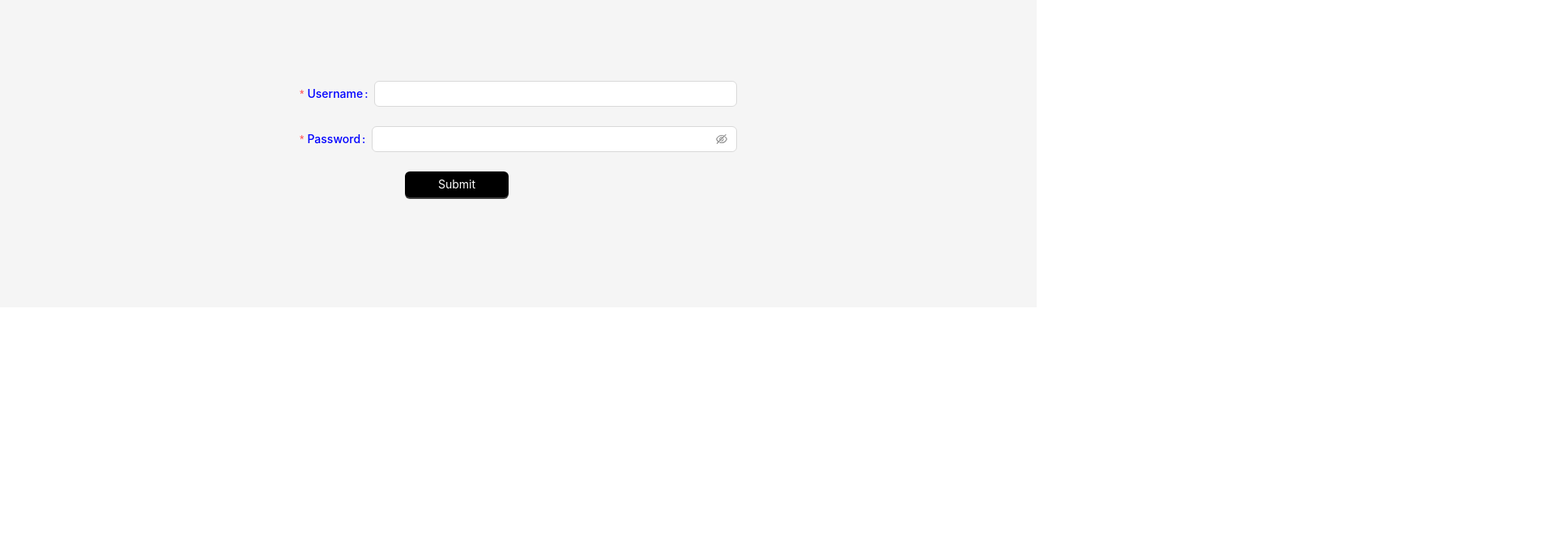
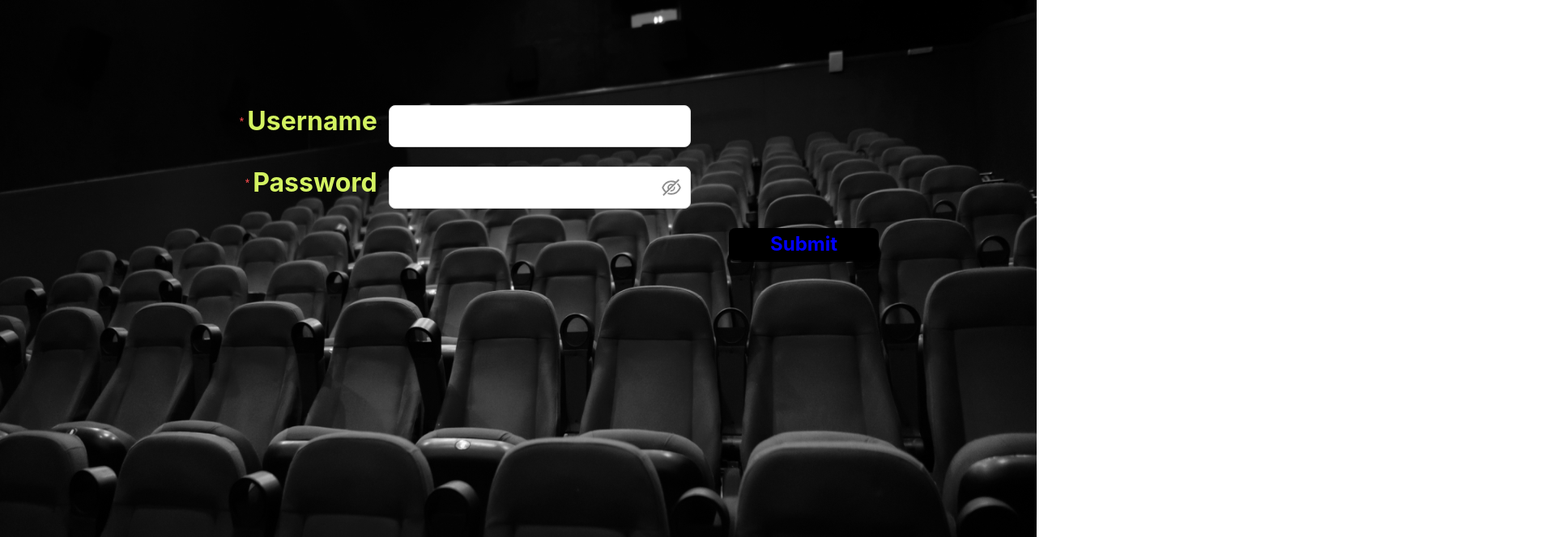
Before and after one commit to GheoC/CinemaAppReact, a React (Create React App) app: page /login in a window 1280 px wide. Shown: the top 664 px of the page at 81% size, 1920 px wide, since content can reach past the window. Built offline with nearby package versions, Linux system fonts and the light colour scheme.

Commit message:
Play with Ant Design Components
Beautify application.

```diff
--- a/src/components/LoginView/LoginView.jsx
+++ b/src/components/LoginView/LoginView.jsx
@@ -1,20 +1,39 @@
 import {Button, Form, Input, Layout} from "antd";
 import {Content} from "antd/es/layout/layout";
+import loginBackground from "../../pictures/loginbackground.jpg"
 
 function LoginView({loginFailedMessage, setLoginFailedMessage, onFinish}) {
     return (
-        <Layout>
-            <Content style={{padding: "100px 370px"}}>
-                <Form size={"middle"} onFinish={onFinish} onFieldsChange={() => setLoginFailedMessage('')}>
-                    <Form.Item name="username" requiredMark label="Username"
+        <Layout className={"container"} style={{
+            backgroundImage: `url(${loginBackground})`,
+            backgroundRepeat: "round",
+            backgroundBlendMode: "luminosity"
+        }}>
+            <Content style={{paddingTop: "130px"}}>
+                <Form size={"large"} onFinish={onFinish} onFieldsChange={() => setLoginFailedMessage('')}
+                      labelCol={{
+                          span: 9,
+                      }}
+                      wrapperCol={{
+                          span: 7,
+                      }}>
+                    <Form.Item name="username" requiredMark label={<label
+                        style={{color: "#d3f261", fontSize: "32px", fontWeight: "Bolder"}}>Username</label>}
                                rules={[{required: true, message: 'Username required'}]}>
-                        <Input/>
+                        <Input style={{fontSize: "24px"}}/>
                     </Form.Item>
-                    <Form.Item name="password" requiredMark label="Password"
+                    <Form.Item name="password" requiredMark label={<label
+                        style={{color: "#d3f261", fontSize: "32px", fontWeight: "Bolder"}}>Password</label>}
                                rules={[{required: true, message: 'Password required'}]}>
-                        <Input.Password/>
+                        <Input.Password style={{fontSize: "24px"}}/>
                     </Form.Item>
-                    <Button style={{padding: "0px 40px", margin: "0px 130px"}}
+                    <Button style={{
+                        padding: "0px 50px",
+                        margin: "0px 900px",
+                        fontSize: "24px",
+                        color: "blue",
+                        fontWeight: "bolder"
+                    }}
                             htmlType="submit" type={'primary'}> Submit</Button>
                     <br/>
                     <br/>
--- a/src/containers/App.jsx
+++ b/src/containers/App.jsx
@@ -3,6 +3,7 @@ import Login from "./Login";
 import {useAuthContext} from "../context/AuthProvider/AuthProvider";
 import {useEffect} from "react";
 import axios from "axios";
+import "../styles/App.css"
 
 function App() {
     const {username, setLoggedUser} = useAuthContext();
--- a/src/containers/Root/Root.jsx
+++ b/src/containers/Root/Root.jsx
@@ -1,20 +1,61 @@
-import {Button, Layout} from "antd";
+import {Button, Layout, Menu} from "antd";
 import {useAuthContext} from "../../context/AuthProvider/AuthProvider";
 import {PoweroffOutlined} from "@ant-design/icons";
+import {useState} from "react";
 
 function Root() {
+    const {username, logout} = useAuthContext();
+    const [collapsed, setCollapsed] = useState(true);
+    return (
+        <Layout className={"container"}>
+            <Layout.Sider collapsedWidth={"0px"} collapsible collapsed={collapsed}
+                          onCollapse={(value) => setCollapsed(value)}
+                          style={{background: "#4f202d", color: "white"}}>Slider</Layout.Sider>
 
-    const {logout} = useAuthContext();
-    return (
-        <Layout>
-            <Layout.Sider style={{background: "#4f202d", color: "white"}}>Slider</Layout.Sider>
             <Layout>
-                <Layout.Header style={{background: "rgb(17,2,2)", alignItems: "right"}}>
-                    <Button icon={<PoweroffOutlined />} type="primary" danger ghost onClick={logout}></Button>
+                <Layout.Header style={{background: "rgb(17,2,2)", height: "120px"}}>
+                    <Menu
+                        style={{backgroundColor: "black", display: "block", fontFamily: "Quicksand", marginTop: "25px"}}
+                        mode="horizontal"
+                        items={[
+                            {
+                                style: {float: "left"},
+                                key: 'title',
+                                label: <p style={{
+                                    marginBottom: "0px",
+                                    marginTop: "0px",
+                                    fontSize: "70px",
+                                    color: "#d3f261"
+                                }}>Cinema GG</p>,
+
+                            },
+                            {
+                                style: {float: "right"},
+                                key: 'logout',
+                                label: <Button size="large" icon={<PoweroffOutlined/>} type="primary" danger ghost
+                                               onClick={logout}></Button>,
+
+                            },
+                            {
+                                style: {float: "right"},
+                                key: 'greet',
+                                label: <p style={{
+                                    marginBottom: "0px",
+                                    marginTop: "0px",
+                                    fontSize: "20px",
+                                    color: "#d3f261"
+                                }}>Hello {username}</p>,
+
+                            }
+                        ]}
+                    ></Menu>
                 </Layout.Header>
-                <Layout.Content style={{innerHeight: "800px"}}>Content</Layout.Content>
-                <Layout.Footer style={{background: "rgba(140,6,8,0.33)"}}>Footer</Layout.Footer>
+
+                <Layout.Content>Content</Layout.Content>
+                <Layout.Footer style={{background: "rgb(17,2,2)"}}>Footer</Layout.Footer>
             </Layout>
+
+
         </Layout>)
 }
 
--- a/src/index.js
+++ b/src/index.js
@@ -10,7 +10,7 @@ const root = document.getElementById("root")
 const main = createRoot(root);
 
 main.render(<h2>
-    <ConfigProvider theme={{token: {colorPrimary: 'orange', colorText: "blue"}}}>
+    <ConfigProvider theme={{token: {colorPrimary: 'orange'}}}>
         <AuthProvider>
             <BrowserRouter>
                 <App/>
--- /dev/null
+++ b/src/styles/App.css
@@ -0,0 +1,6 @@
+@import url('https://fonts.googleapis.com/css2?family=Quicksand:wght@300;400;500;600;700&display=swap');
+
+.container {
+    height: 100vh;
+    width: 100vw;
+}
```
Also changed, not shown: src/pictures/loginbackground.jpg (added).
